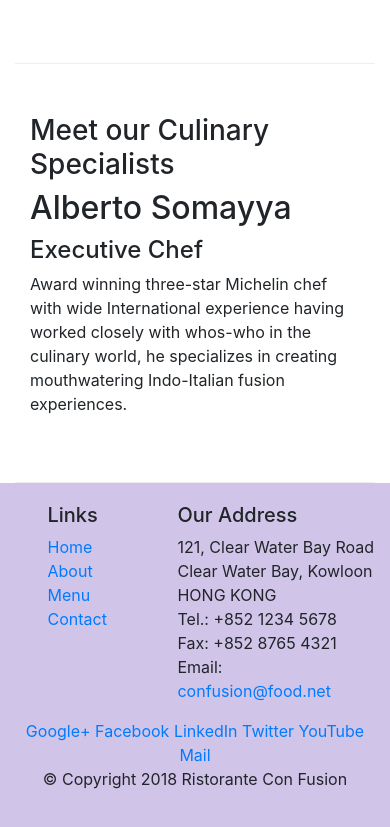
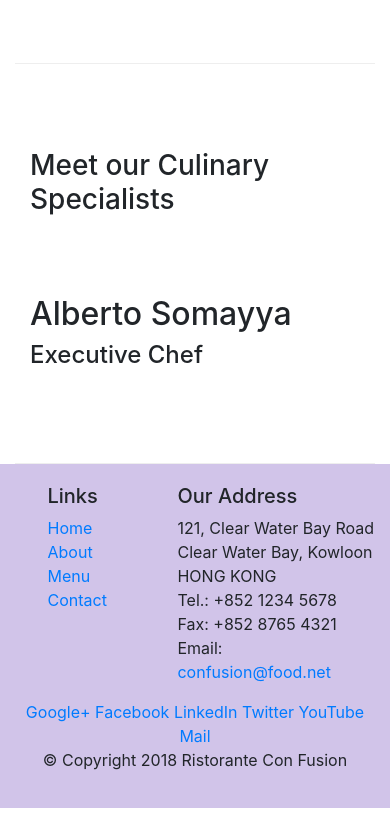
Before and after one commit to asimahmad/Bootstrap, a website: page index.html in a window 390 px wide. Shown: the part 1002-1829 px from the top of the page. Drawn offline with nearby package versions, Linux system fonts and the light colour scheme.

Commit message:
Assignment 1

```diff
--- a/index.html
+++ b/index.html
@@ -57,7 +57,7 @@
             <div class="col col-sm order-sm-first col-md">
                 <h2>Alberto Somayya</h2>
                 <h4>Executive Chef</h4>
-                <p>Award winning three-star Michelin chef with wide International experience having worked closely with whos-who in the culinary world, he specializes in creating mouthwatering Indo-Italian fusion experiences. </p>
+                <p class="d-none d-sm-block">Award winning three-star Michelin chef with wide International experience having worked closely with whos-who in the culinary world, he specializes in creating mouthwatering Indo-Italian fusion experiences. </p>
             </div>
         </div>
     </div>
```
